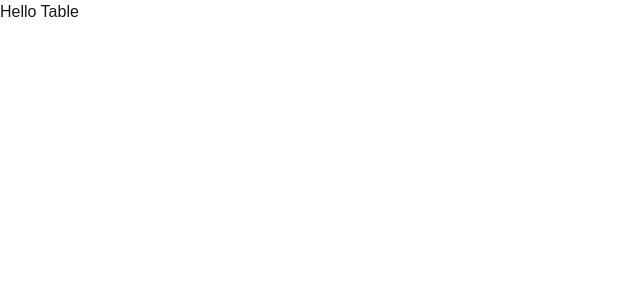
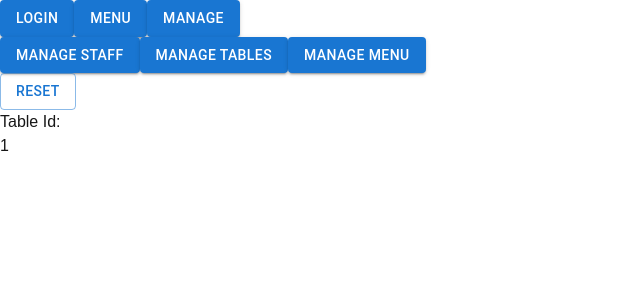
Before and after one commit to BrenyQT/CS4227-Restaurant-Management-System, a Next.js app in the folder frontend/: page /manage/tables in a window 1280 px wide. Shown: the top 300 px of the page, without its empty margins (0-640 px from the left). Built offline with nearby package versions, Linux system fonts and the light colour scheme.

Commit message:
[Milan] Added modify table functionaity

```diff
--- a/frontend/package.json
+++ b/frontend/package.json
@@ -13,6 +13,7 @@
     "@emotion/styled": "^11.14.0",
     "@mui/material": "^6.4.5",
     "axios": "^1.7.9",
+    "framer-motion": "^12.4.7",
     "next": "15.1.7",
     "react": "^19.0.0",
     "react-dom": "^19.0.0",
--- a/frontend/src/app/components/navbar/foodBar.tsx
+++ b/frontend/src/app/components/navbar/foodBar.tsx
@@ -1,13 +1,35 @@
 'use client'
 
 import {useRouter} from "next/navigation";
+import {Button} from "@mui/material";
 
 export function FoodBar(){
     return (
         <>
-            Food Bar
             {isStaffHighLevel() ? <ManageButton /> : <></>}
         </>
+    )
+}
+
+export function NavBar() {
+    const router = useRouter();
+
+    return (
+        <div className={"flex flex-row justify-between p-3 bg-gray-300"}>
+            <Button variant="contained" onClick={() => router.push('/login')}>
+                Login
+            </Button>
+            <Button variant="contained" onClick={() => router.push('/menu')}>
+                Menu
+            </Button>
+            {isStaffHighLevel() ?
+                <Button variant="contained" onClick={() => router.push('/manage')}>
+                    Manage
+                </Button>
+                : <></>}
+
+
+        </div>
     )
 }
 
--- a/frontend/src/app/manage/menu/newFoodModal.tsx
+++ b/frontend/src/app/manage/menu/newFoodModal.tsx
@@ -22,7 +22,7 @@ export default function NewFoodModal(){
     return (
         <div >
             <Button variant="contained" onClick={handleOpen}>
-                Open Modal
+                Add New Food
             </Button>
             <Modal open={open} onClose={handleClose}>
                 <Box
--- a/frontend/src/app/manage/menu/page.tsx
+++ b/frontend/src/app/manage/menu/page.tsx
@@ -3,12 +3,17 @@
 import {useRouter} from "next/navigation";
 import MenuTable from "@/app/manage/menu/menu";
 import NewFoodModal from "@/app/manage/menu/newFoodModal";
+import {NavBar} from "@/app/components/navbar/foodBar";
+import {ManageNav} from "@/app/manage/page";
 
 export default function ManagePage() {
     const router = useRouter();
 
     return (
         <div>
+            <NavBar />
+            <ManageNav/>
+
             <h1>Hello Menu</h1>
             <NewFoodModal />
             <MenuTable />
--- a/frontend/src/app/manage/page.tsx
+++ b/frontend/src/app/manage/page.tsx
@@ -1,23 +1,30 @@
 'use client'
 
 import {useRouter} from "next/navigation";
+import {NavBar} from "@/app/components/navbar/foodBar";
+import {Button} from "@mui/material";
 
 export default function ManagePage() {
-    const router = useRouter();
     return (
         <div>
-            <h1>Manage Page</h1>
-            <ul>
-                <li>
-                    <button onClick={() => router.push('/manage/staff')}>Manage Staff</button>
-                </li>
-                <li>
-                    <button onClick={() => router.push('/manage/tables')}>Manage Tables</button>
-                </li>
-                <li>
-                    <button onClick={() => router.push('/manage/menu')}>Manage Menu</button>
-                </li>
-            </ul>
+            <NavBar />
+            <ManageNav />
         </div>
     );
 }
+
+export function ManageNav() {
+    const router = useRouter();
+
+    return (
+        <>
+            <div className={"flex flex-row justify-between p-3 bg-orange-300"}>
+
+                <Button variant="contained" onClick={() => router.push('/manage/staff')}>Manage Staff</Button>
+                <Button variant="contained" onClick={() => router.push('/manage/tables')}>Manage Tables</Button>
+                <Button variant="contained" onClick={() => router.push('/manage/menu')}>Manage Menu</Button>
+            </div>
+
+        </>
+    )
+}
--- a/frontend/src/app/manage/staff/newStaffModal.tsx
+++ b/frontend/src/app/manage/staff/newStaffModal.tsx
@@ -25,7 +25,7 @@ export default function NewStaffModal(){
         return (
             <div >
                 <Button variant="contained" onClick={handleOpen}>
-                    Open Modal
+                    Add New Staff
                 </Button>
                 <Modal open={open} onClose={handleClose}>
                     <Box
--- a/frontend/src/app/manage/tables/page.tsx
+++ b/frontend/src/app/manage/tables/page.tsx
@@ -1,13 +1,78 @@
 'use client'
 
 import {useRouter} from "next/navigation";
+import {NavBar} from "@/app/components/navbar/foodBar";
+import {ManageNav} from "@/app/manage/page";
+import {useState} from "react";
+import {Button} from "@mui/material";
+import {motion} from "framer-motion";
 
-export default function ManagePage() {
+export default function ManageTables() {
     const router = useRouter();
     return (
         <div>
-            <h1>Hello Table</h1>
+            <NavBar/>
+            <ManageNav/>
+
+            <TableLayout/>
 
         </div>
     );
 }
+
+export function TableLayout() {
+    const [tables, setTables] = useState([]);
+    const [tableId, setTableId] = useState(1);
+
+    const handleAddTable = (e: any) => {
+        const rect = e.currentTarget.getBoundingClientRect();
+        const newTable = {
+            id: tableId,
+            x: e.clientX - rect.left,
+            y: e.clientY - rect.top,
+        };
+        setTableId(tableId + 1);
+        // @ts-ignore
+        setTables([...tables, newTable]);
+    };
+
+    const handleDeleteTable = (id: number) => {
+        // @ts-ignore
+        setTables(tables.filter((table) => table.id !== id));
+    }
+
+    return (
+        <div className={"h-screen"}>
+            <div className={"flex"}>
+
+                <Button variant="outlined" className="" onClick={() => setTables([])}>Reset</Button>
+                <div className={"flex flex-row items-center"}>
+                    <div>Table Id:</div>
+                    <input type="number" className={"text-black"} value={tableId} onChange={(e) => {
+                        setTableId(Number(e.target.value))
+                    }}></input>
+                </div>
+            </div>
+
+            <div className="relative w-full h-3/4 bg-gray-100" onClick={handleAddTable}>
+                {tables.map((table) => (
+                    // @ts-ignore
+                    <motion.div key={table.id} style={{top: table.y - 24, left: table.x - 24}}
+                                className="absolute w-12 h-12 bg-blue-500 rounded-full flex items-center justify-center text-white shadow-lg"
+                                initial={{scale: 0}}
+                                animate={{scale: 1}}
+                                onClick={(e) => {
+                                    e.stopPropagation();
+                                    // @ts-ignore
+                                    handleDeleteTable(table.id);
+                                }}
+                    >
+                        {/*@ts-ignore*/}
+                        {table.id}
+                    </motion.div>
+                ))}
+            </div>
+        </div>
+
+    );
+}
```
Also changed, not shown: frontend/src/app/components/menu/menu.tsx (+2 -5 lines), frontend/src/app/manage/staff/page.tsx (+14 -6 lines), frontend/src/app/manage/staff/roster.tsx (+7 -2 lines), 1 other file (tests, documents, lock files or other folders).
